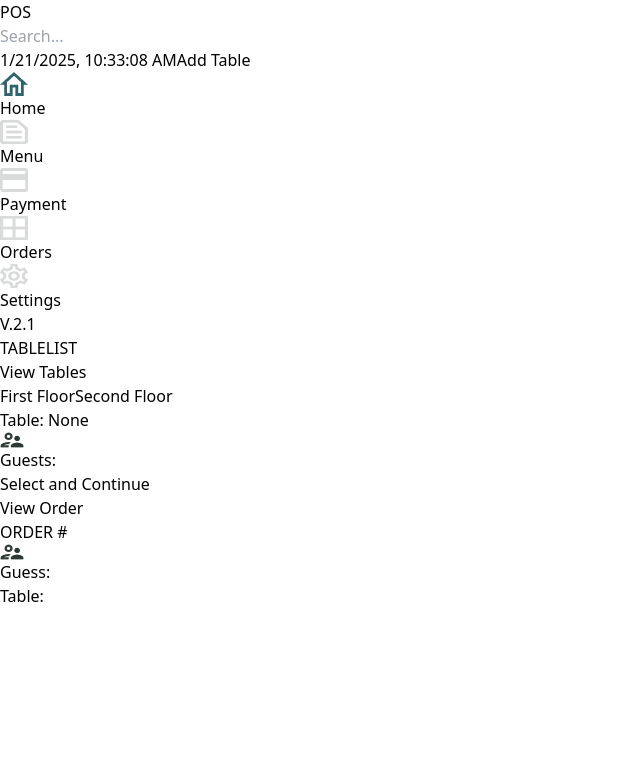
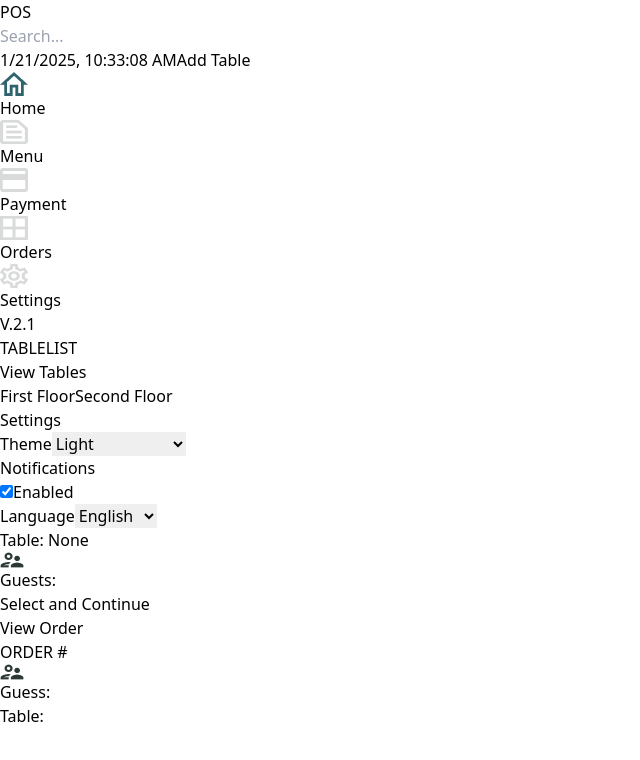
Before and after one commit to ILYAS1288/Software-app, a React (Vite) app in the folder my-project/: page /settings in a window 1280 px wide. Shown: the top 760 px of the page, without its empty margins (0-640 px from the left). Built offline with nearby package versions, Linux system fonts and the light colour scheme.

Commit message:
change settings

```diff
--- a/my-project/src/components/Settings.jsx
+++ b/my-project/src/components/Settings.jsx
@@ -1,11 +1,30 @@
-import React from 'react'
-import Order from './Order'
-import Footer from './Footer'
-import Tablelist from './Tablelist'
-import Sidebar from './Sidebar'
-import Header from './Header'
+import React, { useState } from 'react';
+import Order from './Order';
+import Footer from './Footer';
+import Tablelist from './Tablelist';
+import Sidebar from './Sidebar';
+import Header from './Header';
 
 const Settings = () => {
+  const [theme, setTheme] = useState('light'); // Theme state
+  const [notifications, setNotifications] = useState(true); // Notification state
+  const [language, setLanguage] = useState('English'); // Language state
+
+  // Handle Theme Change
+  const handleThemeChange = (e) => {
+    setTheme(e.target.value);
+  };
+
+  // Handle Notifications Toggle
+  const toggleNotifications = () => {
+    setNotifications(!notifications);
+  };
+
+  // Handle Language Change
+  const handleLanguageChange = (e) => {
+    setLanguage(e.target.value);
+  };
+
   return (
     <div className="flex flex-col min-h-screen">
       {/* Header */}
@@ -21,24 +40,74 @@ const Settings = () => {
           <div className="grid lg:grid-cols-1 gap-6">
             {/* Tablelist Items */}
             <div>
-            <Tablelist/>
+              <Tablelist />
             </div>
 
-          {/* Settings */}
+            {/* Settings Section */}
+            <div className="bg-gray-50 rounded-lg shadow-md p-6">
+              <h1 className="text-2xl font-bold mb-6">Settings</h1>
 
+              {/* Theme Selector */}
+              <div className="mb-6">
+                <label className="block text-lg font-medium text-gray-700 mb-2">
+                  Theme
+                </label>
+                <select
+                  value={theme}
+                  onChange={handleThemeChange}
+                  className="w-full p-2 border border-gray-300 rounded"
+                >
+                  <option value="light">Light</option>
+                  <option value="dark">Dark</option>
+                  <option value="system">System Default</option>
+                </select>
+              </div>
+
+              {/* Notifications Toggle */}
+              <div className="mb-6">
+                <label className="block text-lg font-medium text-gray-700 mb-2">
+                  Notifications
+                </label>
+                <div className="flex items-center">
+                  <input
+                    type="checkbox"
+                    checked={notifications}
+                    onChange={toggleNotifications}
+                    className="w-5 h-5 text-blue-500 border-gray-300 rounded focus:ring-blue-300"
+                  />
+                  <span className="ml-3 text-gray-700">
+                    {notifications ? 'Enabled' : 'Disabled'}
+                  </span>
+                </div>
+              </div>
+
+              {/* Language Selector */}
+              <div className="mb-6">
+                <label className="block text-lg font-medium text-gray-700 mb-2">
+                  Language
+                </label>
+                <select
+                  value={language}
+                  onChange={handleLanguageChange}
+                  className="w-full p-2 border border-gray-300 rounded"
+                >
+                  <option value="English">English</option>
+                  <option value="Spanish">Spanish</option>
+                  <option value="French">French</option>
+                  <option value="German">German</option>
+                </select>
+              </div>
+            </div>
           </div>
           {/* Footer */}
-        <Footer  />
+          <Footer />
         </main>
 
         {/* Right Sidebar */}
         <Order className="hidden lg:block w-1/4 bg-gray-100 p-4" />
       </div>
+    </div>
+  );
+};
 
-
-
-  </div>
-  )
-}
-
-export default Settings
+export default Settings;
```
Lines whose indentation alone changed are shown as unchanged.
